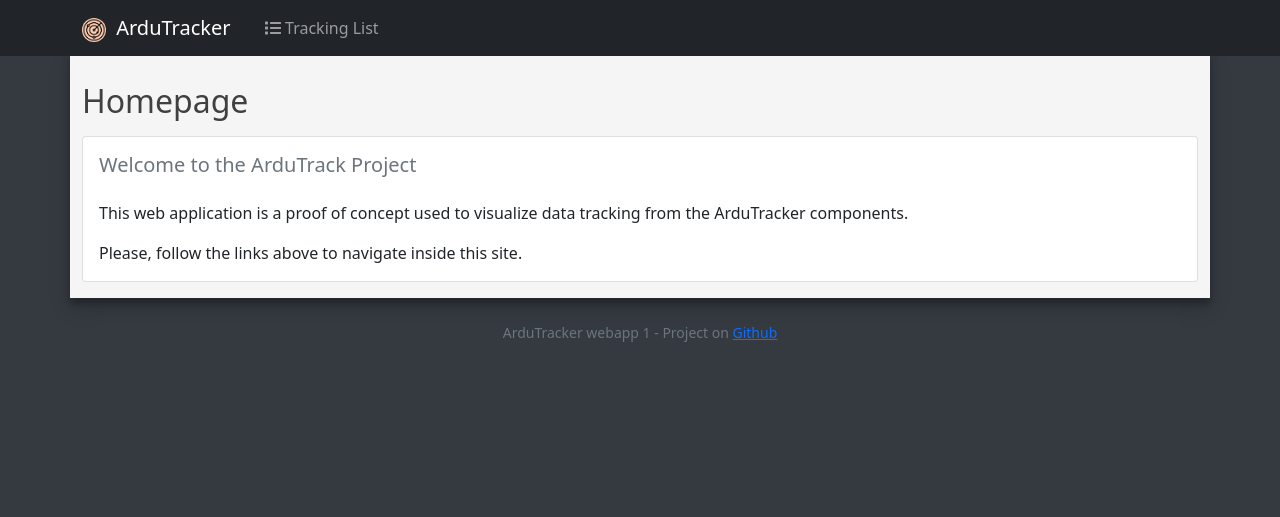
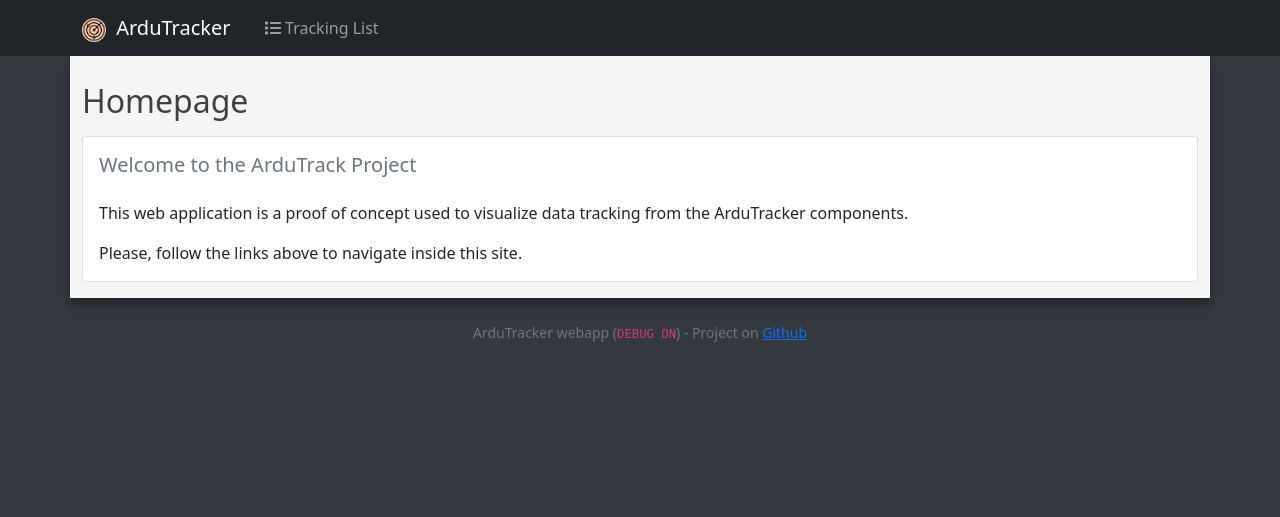
Before and after one commit to cipz/ArduTracker, a PHP site: page /index.php in a window 1280 px wide. Shown: the top 517 px of the page. Run offline with PHP 8.4, Linux system fonts and the light colour scheme; some libraries are stand-ins or nearby versions.

Commit message:
Fix footer #3

```diff
--- a/ArduTrackerServer/webapp/template/footer.php
+++ b/ArduTrackerServer/webapp/template/footer.php
@@ -4,7 +4,7 @@
 
 
 <div class="container text-secondary text-center my-4 small">
-    ArduTracker webapp <?=(DEBUG??"(<span class='text-danger'>Debug mode ON</span>)")?> - Project on <a href="<?=REPO;?>">Github</a>
+    ArduTracker webapp <?=($_DEBUG?"(<code>DEBUG ON</code>)":"")?> - Project on <a href="<?=REPO;?>">Github</a>
 </div>
 
 
```
